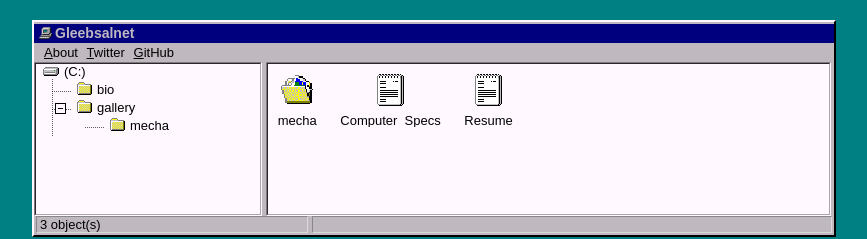
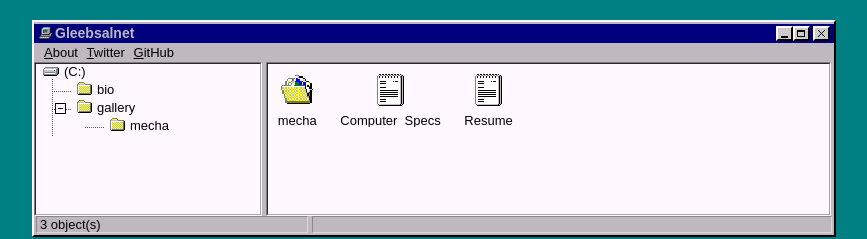
Before and after one commit to Globalnet626/globalnet626.github.io, a Jekyll site: the page built from index.html, in a window 1280 px wide. Shown: the top 239 px of the page, without its empty margins (206-1073 px from the left). Built offline with Jekyll 4.4.1, drawn with Linux system fonts in a browser that asks for light colours.

Commit message:
Draw upright Windows 95 title-bar buttons.
Put minimize, maximize, and close on the right of the home window, in that order with a gap before close, and use the same glyphs on every window that shares the title-bar buttons.

Co-authored-by: Miguel Silvino <Globalnet626@users.noreply.github.com>

```diff
--- a/_layouts/default.html
+++ b/_layouts/default.html
@@ -30,11 +30,11 @@
 		{% if page.gallery_view %}
 		{% include gallery_photo_anchors.html %}
 		{% endif %}
-		<div class="default_title{% if page.gallery_folder or page.gallery_view %} has-winbtns{% endif %}">
-			{% if page.gallery_folder or page.gallery_view %}
-			<button type="button" class="winbtn gallery-restore" aria-label="Restore window"><span class="fa fa-window-minimize"></span></button>
+		<div class="default_title{% if page.home_files or page.gallery_folder or page.gallery_view %} has-winbtns{% endif %}">
+			{% if page.home_files or page.gallery_folder or page.gallery_view %}
+			<a class="winbtn" href="/" aria-label="Close"><span class="fa fa-times"></span></a>
 			<button type="button" class="winbtn winbtn-max gallery-max" aria-label="Maximize window"><span class="fa fa-window-maximize"></span></button>
-			<a class="winbtn" href="/" aria-label="Close"><span class="fa fa-times"></span></a>
+			<button type="button" class="winbtn gallery-restore" aria-label="Minimize window"><span class="fa fa-window-minimize"></span></button>
 			{% endif %}
 			<img src="/assets/img/mycomputer.png" />
 			{% if page.gallery_view %}
@@ -144,7 +144,7 @@
 	{% if page.gallery_view %}
 	<script src="/assets/js/gallery.js"></script>
 	{% endif %}
-	{% if page.gallery_folder or page.gallery_view %}
+	{% if page.home_files or page.gallery_folder or page.gallery_view %}
 	<script src="/assets/js/gallery-folder.js"></script>
 	{% endif %}
 	<div class="footer">
--- a/_sass/_main.scss
+++ b/_sass/_main.scss
@@ -30,12 +30,10 @@ body {
 		margin: 0 3px 0 0;
 	}
 }
-.default_title.has-winbtns {
-	h1 {
-		display: inline-block;
-	}
-
-	.winbtn {
+// Upright Win95 caption glyphs inside the 13x11 button face.
+// Source order is close, maximize, minimize; float:right paints
+// minimize, maximize, close, with the gap on the maximize button.
+@mixin caption-btn {
 	background: #cccccc;
 	width: 13px;
 	height: 11px;
@@ -43,33 +41,97 @@ body {
 	border: 2px solid;
 	border-color: #fff8ff #000000 #000000 #fff8ff;
 	padding: 0;
+	margin: 0;
 	color: #000000;
-		line-height: 1;
+	line-height: 0;
+	font-size: 0;
 	cursor: pointer;
 	text-decoration: none;
 	box-sizing: content-box;
+	position: relative;
+	overflow: hidden;
 
 	span {
-			font-size: 11px;
+		display: block;
+		width: 13px;
+		height: 11px;
 		position: relative;
-			left: 2px;
-			top: -2px;
+		left: 0;
+		top: 0;
+		font-size: 0;
+		line-height: 0;
 	}
 
-		.fa-window-minimize,
-		.fa-window-maximize {
-			font-size: 10px;
+	.fa-window-minimize:before,
+	.fa-window-maximize:before,
+	.fa-times:before {
+		content: "";
+		position: absolute;
+		display: block;
+		font-size: 0;
+		line-height: 0;
+	}
+
+	.fa-window-minimize:before {
+		width: 7px;
+		height: 2px;
+		left: 3px;
+		bottom: 1px;
+		background: #000000;
+	}
+
+	.fa-window-maximize:before {
+		width: 8px;
+		height: 7px;
+		left: 2px;
+		top: 2px;
+		background: transparent;
+		border: 1px solid #000000;
+		border-top-width: 2px;
+		box-sizing: border-box;
+	}
+
+	.fa-times:before {
+		width: 1px;
+		height: 1px;
+		left: 3px;
+		top: 2px;
+		background: #000000;
+		box-shadow:
+			6px 0 #000000,
+			1px 1px #000000,
+			5px 1px #000000,
+			2px 2px #000000,
+			4px 2px #000000,
+			3px 3px #000000,
+			2px 4px #000000,
+			4px 4px #000000,
+			1px 5px #000000,
+			5px 5px #000000,
+			0 6px #000000,
+			6px 6px #000000;
+	}
+
+	&:active {
+		border-color: #000000 #fff8ff #fff8ff #000000;
+
+		span {
 			left: 1px;
+			top: 1px;
 		}
+	}
+}
+.default_title.has-winbtns {
+	h1 {
+		display: inline-block;
+	}
+
+	.winbtn {
+		@include caption-btn;
 	}
 
 	.winbtn-max {
 		margin: 0 3px 0 0;
-	}
-
-	.winbtn:active {
-		width: 12px;
-		height: 10px;
 	}
 }
 .post_title {
@@ -82,38 +144,11 @@ body {
 	}
 
 	.btn {
-		background: #cccccc;
-		width: 13px;
-		height: 11px;
-		float: right;
-		border: 2px solid;
-		border-color: #fff8ff #000000 #000000 #fff8ff;
-
-		span {
-			font-size: 11px;
-			position: relative;
-			left: 2px;
-			top: -2px;
-		}
-
-		.fa-window-minimize {
-			font-size: 10px;
-			left: 1px;
-		}
-
-		.fa-window-maximize {
-			font-size: 10px;
-			left: 1px;
-		}
+		@include caption-btn;
 	}
 
 	.btn_max {
 		margin: 0 3px 0 0;
-	}
-
-	.btn:active {
-		width: 12px;
-		height: 10px;
 	}
 }
 ul.topbar {
@@ -618,6 +653,7 @@ body:has(.photo-anchor:target) .post_content {
 body:has(.photo-stack) .content {
 	width: 980px;
 }
+.wrapper.is-max,
 .wrapper.is-max:has(.post_list_gallery) {
 	width: calc(100% - 24px);
 }
```
Lines whose indentation alone changed are shown as unchanged.
